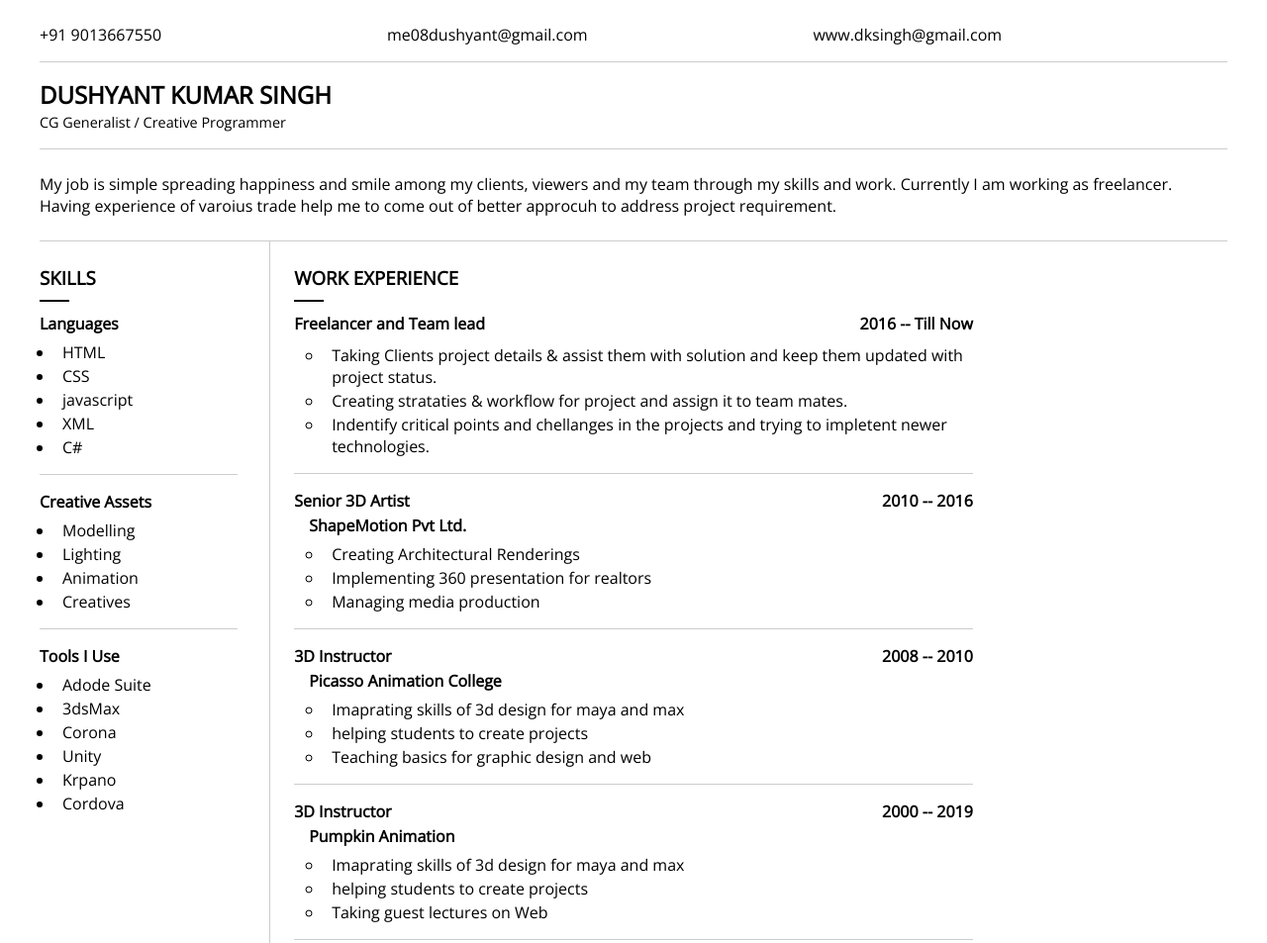
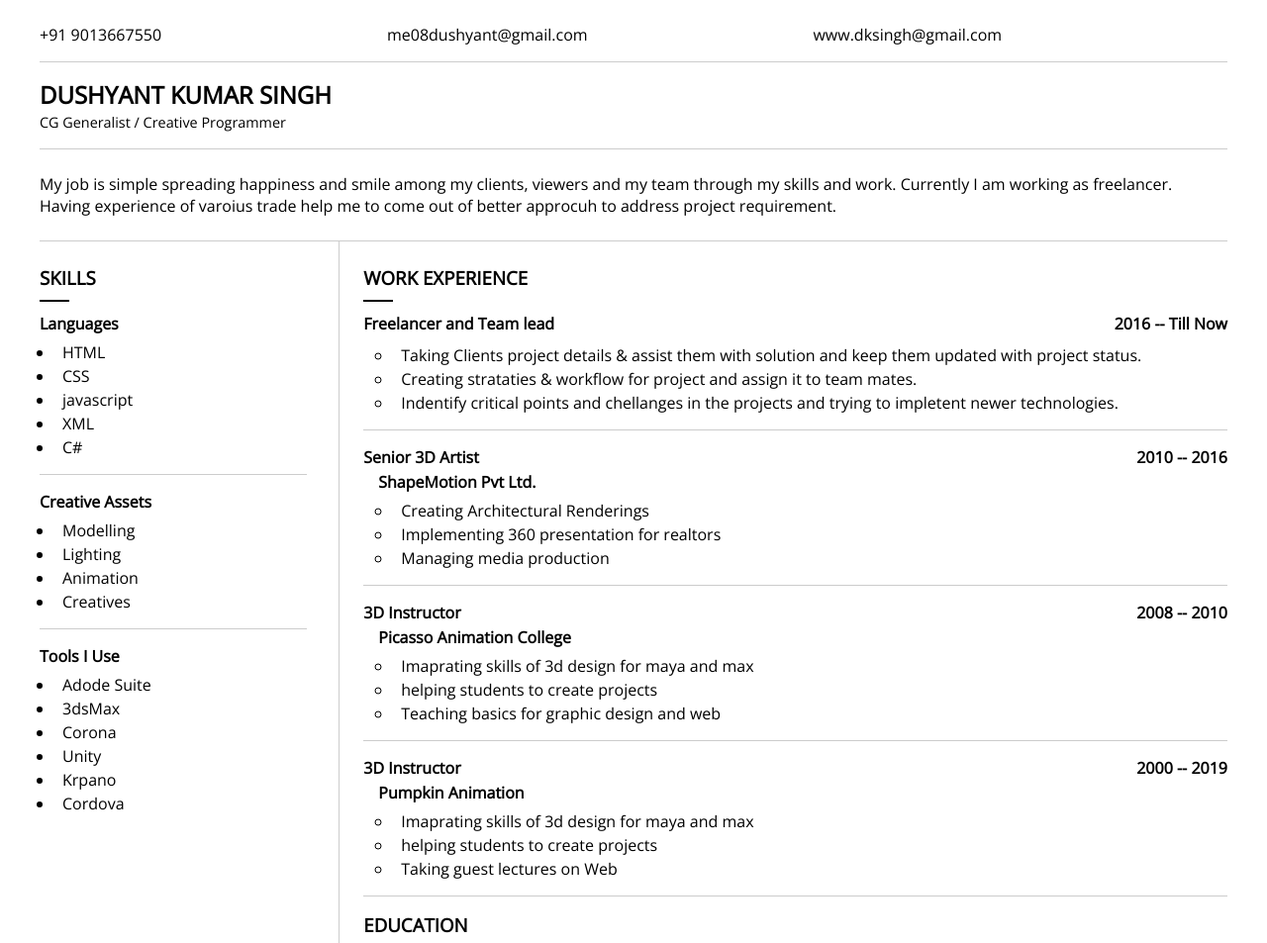
Before and after one commit to me08dushyant/dkresume, a plain HTML site: page index.html in a window 1280 px wide. Shown: the top 953 px of the page at 99% size. Drawn offline with nearby package versions, Linux system fonts and the light colour scheme.

Commit message:
update
update

```diff
--- a/assets/main.css
+++ b/assets/main.css
@@ -222,7 +222,7 @@ dt{
 
         .details{
           display:grid;
-          grid-template-columns:3fr 8fr 3fr;
+          grid-template-columns:3fr 8fr;
           border-bottom: #ccc .1em solid;
         }
 
```
